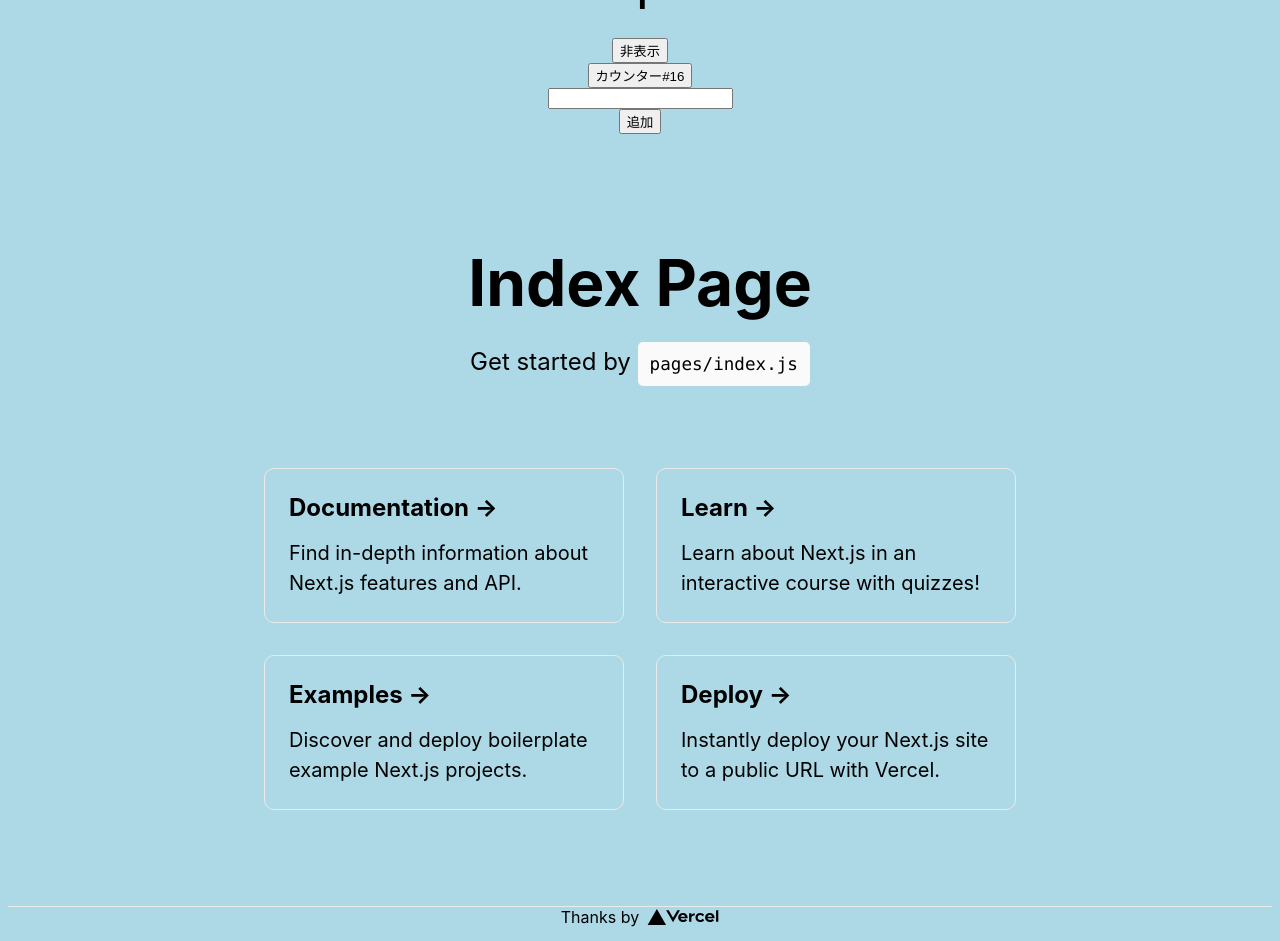
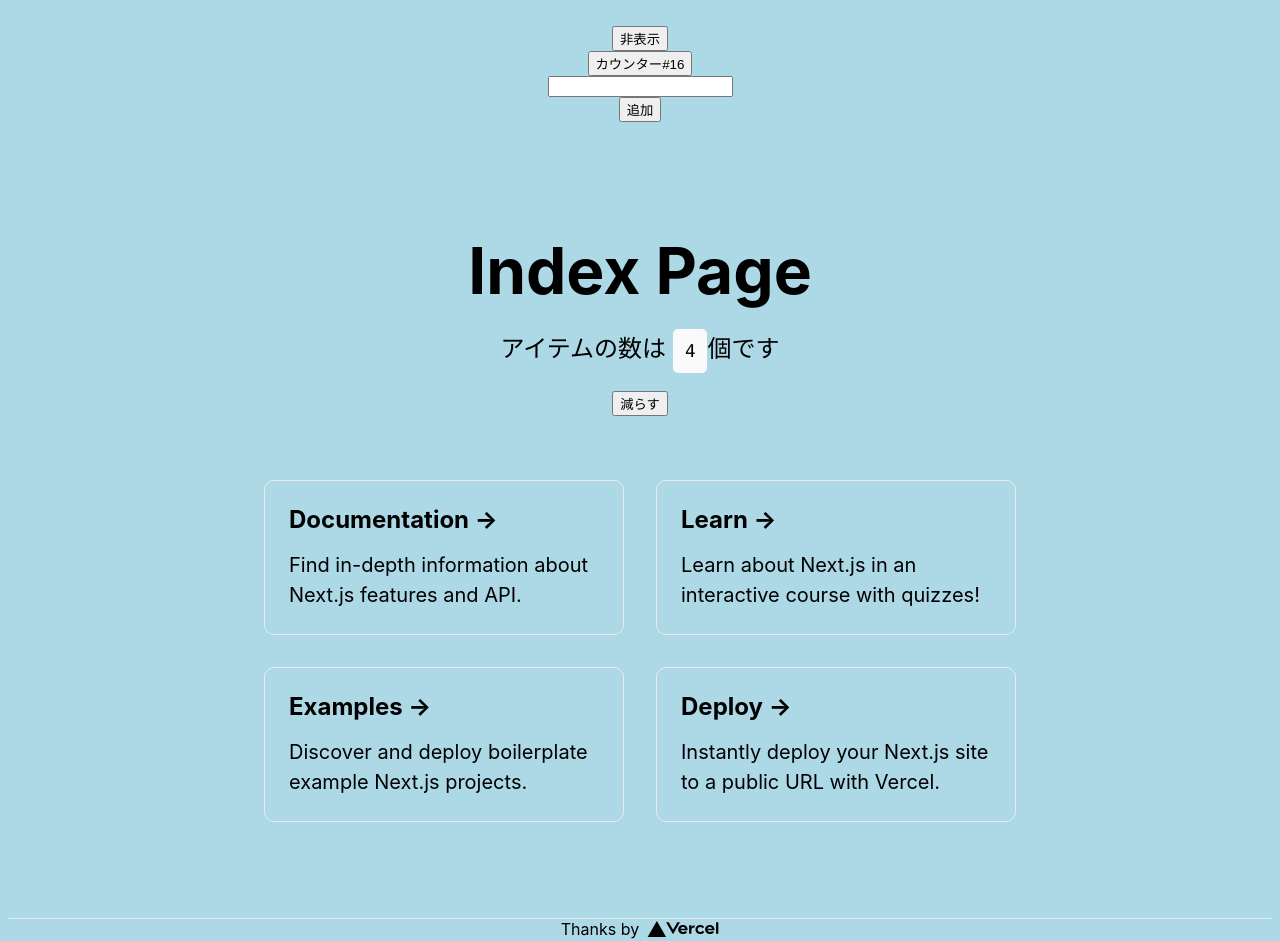
Before and after one commit to kinaoshi/react-desk, a Next.js app: page / in a window 1280 px wide. Built offline with nearby package versions, Linux system fonts and the light colour scheme.

Commit message:
✨ コンポーネント間のStateのリフトアップについて勉強

```diff
--- a/src/components/Headline/index.jsx
+++ b/src/components/Headline/index.jsx
@@ -6,9 +6,10 @@
 			<h1 className={classes.title}>{props.page} Page</h1>
 
 			<p className={classes.description}>
-				Get started by  {props.children}
+				アイテムの数は  {props.children}個です
+			</p>
+			<button onClick={props.handleReduce}>減らす</button>
 
-			</p>
 		</>
 	);
 }
--- a/src/components/Links/index.jsx
+++ b/src/components/Links/index.jsx
@@ -1,33 +1,13 @@
 import classes from "src/components/Links/Links.module.css";
 
-const ITEMS = [
-	{
-		href: "https://nextjs.org/docs",
-		title: "Documentation \u2192 ",
-		description: "Find in-depth information about Next.js features and API.",
-	},
-	{
-		href: "https://nextjs.org/learn",
-		title: "Learn \u2192  ",
-		description: "Learn about Next.js in an interactive course with quizzes!",
-	},
-	{
-		href: "https://github.com/vercel/next.js/tree/master/examples",
-		title: "Examples → ",
-		description: "Discover and deploy boilerplate example Next.js projects.",
-	},
-	{
-		href: "https://vercel.com/new?utm_source=create-next-app&utm_medium=default-template&utm_campaign=create-next-app",
-		title: "Deploy → ",
-		description:
-			"Instantly deploy your Next.js site to a public URL with Vercel.",
-	},
-];
 
-export function Links() {
+
+export function Links({items, }) {
+
 	return (
 		<div className={classes.grid}>
-			{ITEMS.map((item) => {
+
+			{items.map((item) => {
 				return (
 					<a key={item.href} href={item.href} className={classes.card}>
 						<h2>{item.title}</h2>
--- a/src/components/Main/index.jsx
+++ b/src/components/Main/index.jsx
@@ -1,16 +1,48 @@
+import { useCallback, useState } from "react";
 import { Headline } from "src/components/Headline";
 import { Links } from "src/components/Links";
 import classes from "src/components/Main/Main.module.css";
 
+
+const ITEMS = [
+	{
+		href: "https://nextjs.org/docs",
+		title: "Documentation \u2192 ",
+		description: "Find in-depth information about Next.js features and API.",
+	},
+	{
+		href: "https://nextjs.org/learn",
+		title: "Learn \u2192  ",
+		description: "Learn about Next.js in an interactive course with quizzes!",
+	},
+	{
+		href: "https://github.com/vercel/next.js/tree/master/examples",
+		title: "Examples → ",
+		description: "Discover and deploy boilerplate example Next.js projects.",
+	},
+	{
+		href: "https://vercel.com/new?utm_source=create-next-app&utm_medium=default-template&utm_campaign=create-next-app",
+		title: "Deploy → ",
+		description:
+			"Instantly deploy your Next.js site to a public URL with Vercel.",
+	},
+];
+
+
 export function Main(props) {
-
+  const [items,setItems] = useState(ITEMS);
+	const handleReduce = useCallback(() => {
+		setItems(prevItems => {
+			return prevItems.slice(0, prevItems.length -1)
+		})
+	},[])
   return (
     <main className={classes.main}>
-      <Headline page={props.page}>
-        <code className={classes.code}>pages/{props.page}.js</code>
+    <Headline page={props.page} handleReduce={handleReduce}>
+        <code className={classes.code}>{items.length}</code>
       </Headline>
 
-      <Links />
+      <Links items={items} />
     </main>
   );
 }
```
